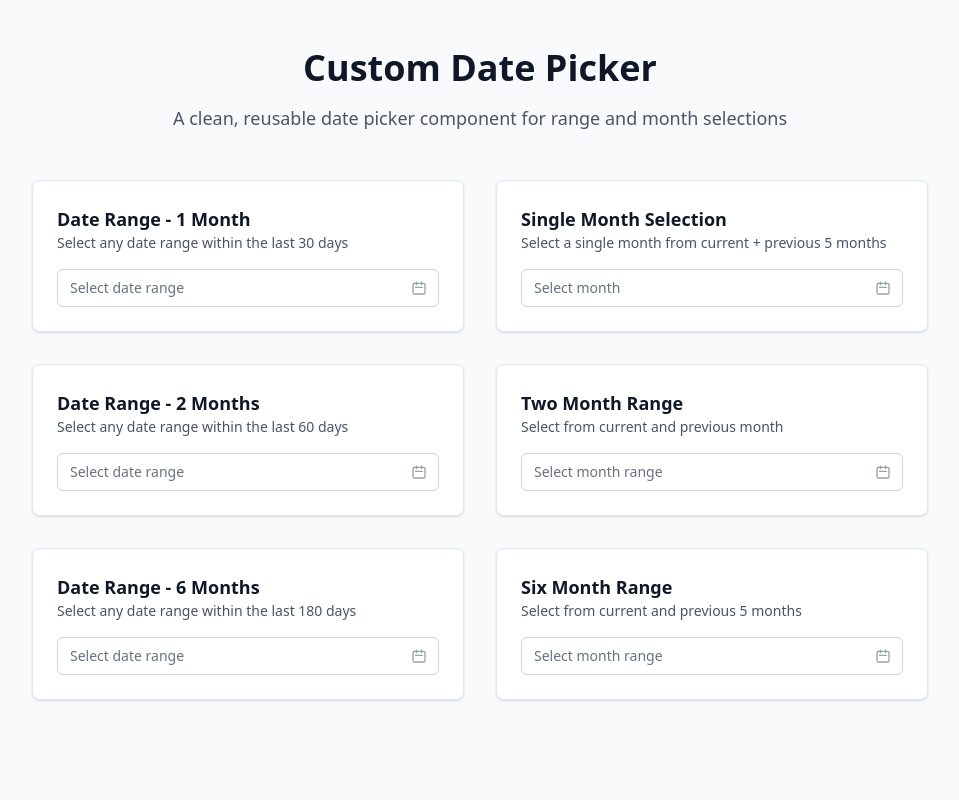
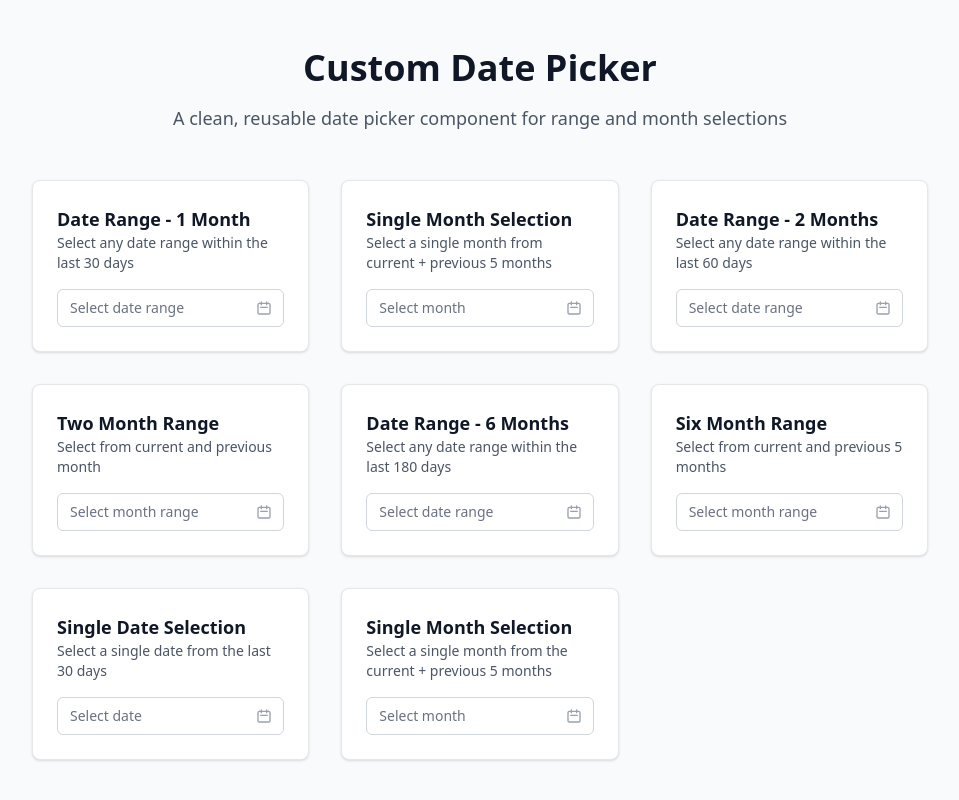
Before and after one commit to engr-lukman/vuejs-custom-datepicker, a Vue app: page / in a window 1280 px wide. Shown: the top 800 px of the page, without its empty margins (160-1119 px from the left). Built offline with nearby package versions, Linux system fonts and the light colour scheme.

Commit message:
Enhance Date Picker With Single Selection Modes
Added Support For Single Date And Month Selection Modes In The Date
Picker Component. Updated The README To Reflect New Features And
Improved Usability. Adjusted Styling And Logic To Accommodate Single
Selections Alongside Existing Range Functionality.

```diff
--- a/src/App.vue
+++ b/src/App.vue
@@ -10,7 +10,7 @@
       </header>
 
       <!-- Main Content Grid - Examples of Different Date Picker Configurations -->
-      <main class="grid gap-8 lg:grid-cols-2">
+      <main class="grid gap-8 md:grid-cols-2 xl:grid-cols-3">
         <!-- Example 1: Date Range Selection for Last 30 Days -->
         <section class="rounded-lg border border-gray-200 bg-white p-6 shadow-sm">
           <header class="mb-4">
@@ -165,6 +165,55 @@
             {{ selectedSixMonthRange?.[1] || 'Not set' }}
           </div>
         </section>
+
+        <!-- Example 7: Single Date Selection -->
+        <section class="rounded-lg border border-gray-200 bg-white p-6 shadow-sm">
+          <header class="mb-4">
+            <h2 class="text-lg font-semibold text-gray-900">Single Date Selection</h2>
+            <p class="text-sm text-gray-600">Select a single date from the last 30 days</p>
+          </header>
+          <DatePicker
+            v-model="selectedSingleDate"
+            mode="single"
+            :min-date="datePickerConfigurations.oneMonth.minDate"
+            :max-date="datePickerConfigurations.oneMonth.maxDate"
+            aria-label="Select single date"
+          />
+          <div
+            v-if="selectedSingleDate"
+            class="mt-4 rounded bg-gray-50 p-3 text-sm"
+            role="status"
+            aria-live="polite"
+          >
+            <strong>Selected:</strong> {{ selectedSingleDate }}
+          </div>
+        </section>
+
+        <!-- Example 8: Single Month Selection -->
+        <section class="rounded-lg border border-gray-200 bg-white p-6 shadow-sm">
+          <header class="mb-4">
+            <h2 class="text-lg font-semibold text-gray-900">Single Month Selection</h2>
+            <p class="text-sm text-gray-600">
+              Select a single month from the current + previous 5 months
+            </p>
+          </header>
+          <DatePicker
+            v-model="selectedSingleMonth"
+            view="month"
+            mode="single"
+            :min-date="datePickerConfigurations.singleMonthSelection.minDate"
+            :max-date="datePickerConfigurations.singleMonthSelection.maxDate"
+            aria-label="Select single month"
+          />
+          <div
+            v-if="selectedSingleMonth"
+            class="mt-4 rounded bg-gray-50 p-3 text-sm"
+            role="status"
+            aria-live="polite"
+          >
+            <strong>Selected:</strong> {{ selectedSingleMonth }}
+          </div>
+        </section>
       </main>
     </div>
   </div>
@@ -176,6 +225,7 @@ import DatePicker from '@/components/DatePicker.vue'
 
 // Define types for date picker functionality
 type SelectedDateRange = string[] | null
+type SelectedSingleValue = string | null
 type DatePickerConfiguration = {
   minDate: string
   maxDate: string
@@ -272,4 +322,8 @@ const selectedSixMonthDateRange = ref<SelectedDateRange>(null)
 const selectedSingleMonthRange = ref<SelectedDateRange>(null)
 const selectedTwoMonthRange = ref<SelectedDateRange>(null)
 const selectedSixMonthRange = ref<SelectedDateRange>(null)
+
+// Reactive state variables for single selections
+const selectedSingleDate = ref<SelectedSingleValue>(null)
+const selectedSingleMonth = ref<SelectedSingleValue>(null)
 </script>
--- a/src/components/DatePicker.vue
+++ b/src/components/DatePicker.vue
@@ -4,7 +4,7 @@
     <input
       ref="inputElement"
       :value="displayValue"
-      :placeholder="placeholder"
+      :placeholder="placeholderText"
       readonly
       @click="togglePicker"
       @keydown.enter="togglePicker"
@@ -186,9 +186,10 @@ import { computed, ref, watch, onMounted, onUnmounted } from 'vue'
 
 // Types
 interface DatePickerProps {
-  modelValue?: (string | null)[] | null
+  modelValue?: (string | null)[] | string | null
   placeholder?: string
   view?: 'date' | 'month'
+  mode?: 'range' | 'single'
   minDate?: string | null
   maxDate?: string | null
 }
@@ -288,14 +289,15 @@ const formatMonth = (year: number, month: number): string => {
 
 // Props and Emits
 const props = withDefaults(defineProps<DatePickerProps>(), {
-  placeholder: 'Select date range',
+  placeholder: '',
   view: 'date',
+  mode: 'range',
   minDate: null,
   maxDate: null,
 })
 
 const emit = defineEmits<{
-  'update:modelValue': [value: (string | null)[] | null]
+  'update:modelValue': [value: (string | null)[] | string | null]
   'date-selected': [date: Date]
   'range-selected': [range: { start: Date; end: Date }]
   'month-selected': [date: Date]
@@ -308,9 +310,21 @@ const dropdown = ref<HTMLElement | null>(null)
 const isOpen = ref(false)
 const currentDate = ref(new Date())
 const selectedRange = ref<{ start: Date | null; end: Date | null }>({ start: null, end: null })
+const selectedSingle = ref<Date | null>(null)
 
 // Computed Properties
 const isMonthView = computed(() => props.view === 'month')
+const isSingleMode = computed(() => props.mode === 'single')
+
+const placeholderText = computed(() => {
+  if (props.placeholder) return props.placeholder
+
+  if (isSingleMode.value) {
+    return isMonthView.value ? 'Select month' : 'Select date'
+  } else {
+    return isMonthView.value ? 'Select month range' : 'Select date range'
+  }
+})
 
 const displayMonth = computed(() => MONTH_NAMES[currentDate.value.getMonth()])
 const displayYear = computed(() => currentDate.value.getFullYear())
@@ -376,8 +390,17 @@ const canNavigateNext = computed(() => {
 })
 
 const displayValue = computed(() => {
+  if (isSingleMode.value) {
+    // Single mode
+    if (selectedSingle.value) {
+      return isMonthView.value
+        ? formatMonthForDisplay(selectedSingle.value)
+        : formatDateForDisplay(selectedSingle.value)
+    }
+    return ''
+  } else {
+    // Range mode
     if (isMonthView.value) {
-    // Month view - always range mode
       if (selectedRange.value?.start && selectedRange.value?.end) {
         return `${formatMonthForDisplay(selectedRange.value.start)} - ${formatMonthForDisplay(selectedRange.value.end)}`
       } else if (selectedRange.value?.start) {
@@ -385,13 +408,13 @@ const displayValue = computed(() => {
       }
       return ''
     } else {
-    // Date view - always range mode
       if (selectedRange.value?.start && selectedRange.value?.end) {
         return `${formatDateForDisplay(selectedRange.value.start)} - ${formatDateForDisplay(selectedRange.value.end)}`
       } else if (selectedRange.value?.start) {
         return formatDateForDisplay(selectedRange.value.start)
       }
       return ''
+    }
   }
 })
 
@@ -466,8 +489,8 @@ const monthGrid = computed((): MonthData[] => {
 })
 
 const showQuickSelection = computed(() => {
-  // Always show quick selection for date view
-  return !isMonthView.value
+  // Show quick selection only for date view in range mode
+  return !isMonthView.value && !isSingleMode.value
 })
 
 const quickSelectionOptions = computed((): QuickSelectionOption[] => {
@@ -609,6 +632,10 @@ const isRangeEnd = (date: Date): boolean => {
   return !!(selectedRange.value?.end && isSameDay(date, selectedRange.value.end))
 }
 
+const isSingleSelected = (date: Date): boolean => {
+  return !!(selectedSingle.value && isSameDay(date, selectedSingle.value))
+}
+
 const getDayClasses = (dayData: DayData): string => {
   const classes = []
 
@@ -626,11 +653,18 @@ const getDayClasses = (dayData: DayData): string => {
     classes.push('bg-primary-100 border border-primary-300')
   }
 
+  if (isSingleMode.value) {
+    // Single mode styling
+    if (isSingleSelected(dayData.date)) {
+      classes.push('bg-primary-700 text-white')
+    }
+  } else {
     // Range selection styling
     if (isRangeStart(dayData.date) || isRangeEnd(dayData.date)) {
       classes.push('bg-primary-700 text-white')
     } else if (isDateInSelectedRange(dayData.date)) {
       classes.push('bg-primary-300 text-white')
+    }
   }
 
   return classes.join(' ')
@@ -642,6 +676,18 @@ const getMonthClasses = (monthData: MonthData): string => {
   }
 
   const isSelected = isMonthSelected(monthData.date)
+
+  if (isSingleMode.value) {
+    // Single mode styling
+    if (isSelected) {
+      return 'bg-primary-700 text-white font-medium shadow-md'
+    } else if (monthData.isCurrentMonth) {
+      return 'bg-primary-100 border border-primary-300 text-primary-800 font-medium'
+    } else {
+      return 'text-gray-700 hover:bg-gray-100'
+    }
+  } else {
+    // Range mode styling
     const isInRange = isMonthInSelectedRange(monthData.date)
     const isRangeStart = isMonthRangeStart(monthData.date)
     const isRangeEnd = isMonthRangeEnd(monthData.date)
@@ -658,24 +704,33 @@ const getMonthClasses = (monthData: MonthData): string => {
       return 'text-gray-700 hover:bg-gray-100'
     }
   }
+}
 
 const isMonthSelected = (monthString: string): boolean => {
+  if (isSingleMode.value) {
+    const value = typeof props.modelValue === 'string' ? props.modelValue : null
+    return value === monthString
+  } else {
     const values = Array.isArray(props.modelValue) ? props.modelValue : []
     return values.includes(monthString)
   }
+}
 
 const isMonthInSelectedRange = (monthString: string): boolean => {
+  if (isSingleMode.value) return false
   const values = Array.isArray(props.modelValue) ? props.modelValue : []
   if (values.length < 2 || !values[0] || !values[1]) return false
   return monthString > values[0] && monthString < values[1]
 }
 
 const isMonthRangeStart = (monthString: string): boolean => {
+  if (isSingleMode.value) return false
   const values = Array.isArray(props.modelValue) ? props.modelValue : []
   return values[0] === monthString
 }
 
 const isMonthRangeEnd = (monthString: string): boolean => {
+  if (isSingleMode.value) return false
   const values = Array.isArray(props.modelValue) ? props.modelValue : []
   return values[1] === monthString
 }
@@ -684,6 +739,16 @@ const isMonthRangeEnd = (monthString: string): boolean => {
 const handleDateClick = (date: Date): void => {
   if (!isDateSelectable(date)) return
 
+  if (isSingleMode.value) {
+    // Single mode logic
+    selectedSingle.value = date
+    emit('date-selected', date)
+    emit(
+      'update:modelValue',
+      isMonthView.value ? formatMonth(date.getFullYear(), date.getMonth()) : formatDate(date)
+    )
+    isOpen.value = false
+  } else {
     // Range selection logic
     if (!selectedRange.value?.start || (selectedRange.value?.start && selectedRange.value?.end)) {
       // Start new range
@@ -704,12 +769,20 @@ const handleDateClick = (date: Date): void => {
       }
     }
   }
+}
 
 const handleMonthClick = (monthData: MonthData): void => {
   if (!isMonthSelectable(displayYear.value, monthData.month)) return
 
   const selectedMonth = new Date(displayYear.value, monthData.month, 1)
 
+  if (isSingleMode.value) {
+    // Single mode logic
+    selectedSingle.value = selectedMonth
+    emit('month-selected', selectedMonth)
+    emit('update:modelValue', formatMonth(selectedMonth.getFullYear(), selectedMonth.getMonth()))
+    isOpen.value = false
+  } else {
     // Range selection logic for months
     if (!selectedRange.value?.start || (selectedRange.value?.start && selectedRange.value?.end)) {
       // Start new range
@@ -723,7 +796,10 @@ const handleMonthClick = (monthData: MonthData): void => {
           end: selectedRange.value.end,
         })
         emit('update:modelValue', [
-        formatMonth(selectedRange.value.start.getFullYear(), selectedRange.value.start.getMonth()),
+          formatMonth(
+            selectedRange.value.start.getFullYear(),
+            selectedRange.value.start.getMonth()
+          ),
           formatMonth(selectedRange.value.end.getFullYear(), selectedRange.value.end.getMonth()),
         ])
         isOpen.value = false
@@ -733,9 +809,14 @@ const handleMonthClick = (monthData: MonthData): void => {
       }
     }
   }
+}
 
 const clearSelection = (): void => {
+  if (isSingleMode.value) {
+    selectedSingle.value = null
+  } else {
     selectedRange.value = { start: null, end: null }
+  }
   emit('update:modelValue', null)
   isOpen.value = false
 }
@@ -834,6 +915,20 @@ const handleKeyDown = (event: KeyboardEvent): void => {
 watch(
   () => props.modelValue,
   (newValue) => {
+    if (isSingleMode.value) {
+      // Single mode
+      if (typeof newValue === 'string' && newValue) {
+        try {
+          const dateFormat = isMonthView.value ? '-01' : ''
+          selectedSingle.value = new Date(newValue + dateFormat)
+        } catch {
+          selectedSingle.value = null
+        }
+      } else {
+        selectedSingle.value = null
+      }
+    } else {
+      // Range mode
       if (!newValue || !Array.isArray(newValue)) {
         selectedRange.value = { start: null, end: null }
         return
@@ -853,6 +948,7 @@ watch(
       } else {
         selectedRange.value = { start: null, end: null }
       }
+    }
   },
   { immediate: true }
 )
```
Also changed, not shown: 1 other file (tests, documents, lock files or other folders). Lines whose indentation alone changed are shown as unchanged.
